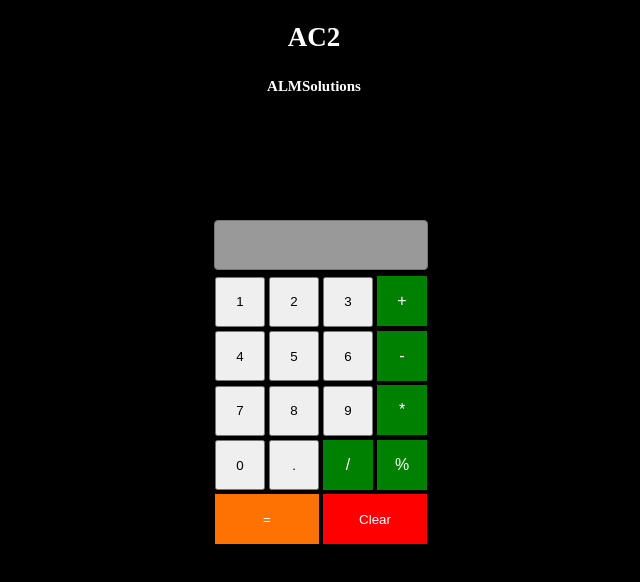
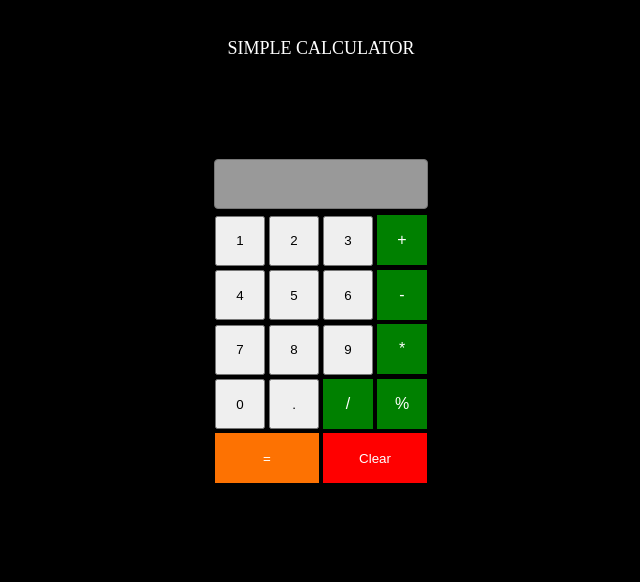
Before and after one commit to MarianaMikhael/simpleCalculator, a plain HTML site: page index.html in a window 1280 px wide. Shown: the whole page, without its empty margins (319-959 px from the left). Drawn offline with Linux system fonts and the light colour scheme.

Commit message:
Ajuste de Layout

```diff
--- a/index.html
+++ b/index.html
@@ -21,7 +21,7 @@ Muitas interfaces específicas são melhores do que uma interface única geral.
     <meta name="viewport" content="width=device-width, initial-scale=1.0">
     <meta http-equiv="X-UA-Compatible" content="ie=edge">
 
-    <title>SIMPLE CALCULATOR</title>
+    <title>ALMSolutions</title>
 
     <!-- Estilização da Página -->
     <link rel="stylesheet" type="text/css" href="layout.css">
@@ -31,13 +31,11 @@ Muitas interfaces específicas são melhores do que uma interface única geral.
 </head>
 
 <body>
+    <div class="title">
+        <span>SIMPLE CALCULATOR</span>
+    </div>
+
     <div class="mycalc">
-
-        <div id="title">
-            <h2>AC2</h2 >
-            <h5>ALMSolutions</h5>
-        </div>
-
         <form name="calculator" id="calculator">
             <input type="text" name="inputwindow" id="inputwindow">
             <div>
--- a/layout.css
+++ b/layout.css
@@ -9,16 +9,19 @@ body {
 	background-color: #000;
 }
 
+div.title {
+	width: 200px;
+	color: #fff;
+	font-size: 18px;
+	text-align: center;
+	margin: auto;
+	padding-block-start: 30px;
+}
+
 body div.mycalc {
 	text-align: center;
 	width: 214px;
 	margin: 0 auto;
-}
-
-div.mycalc div#title {
-	width: 200px;
-	color: #fff;
-	font-size: 18px;
 }
 
 div input[type='button'], button {
```
